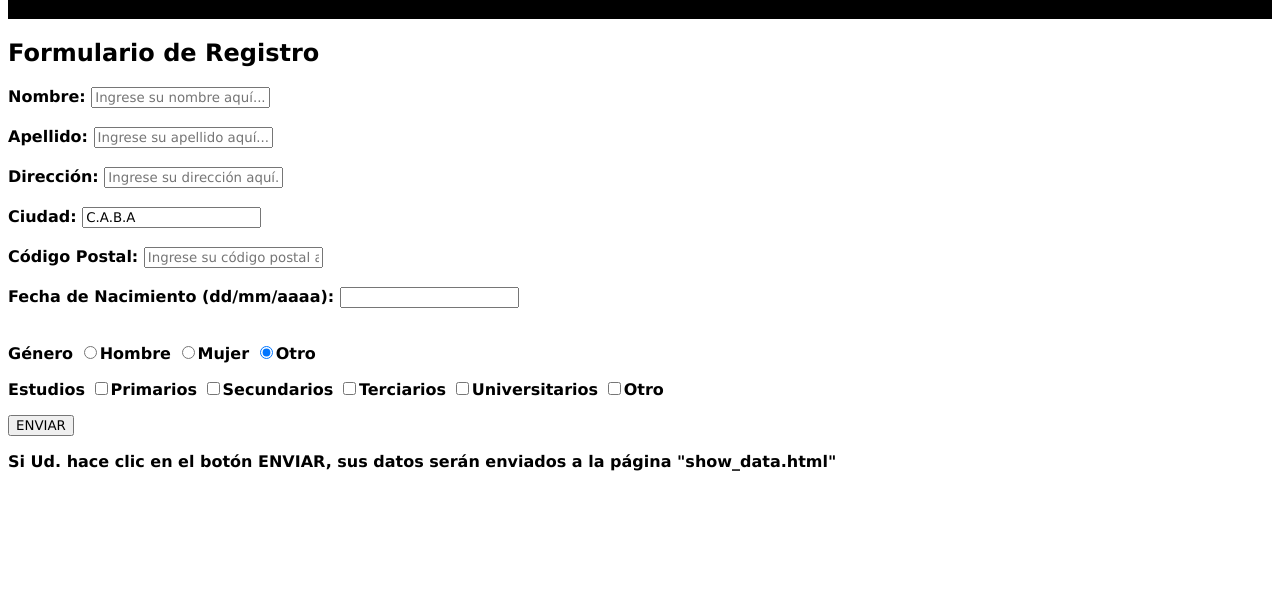
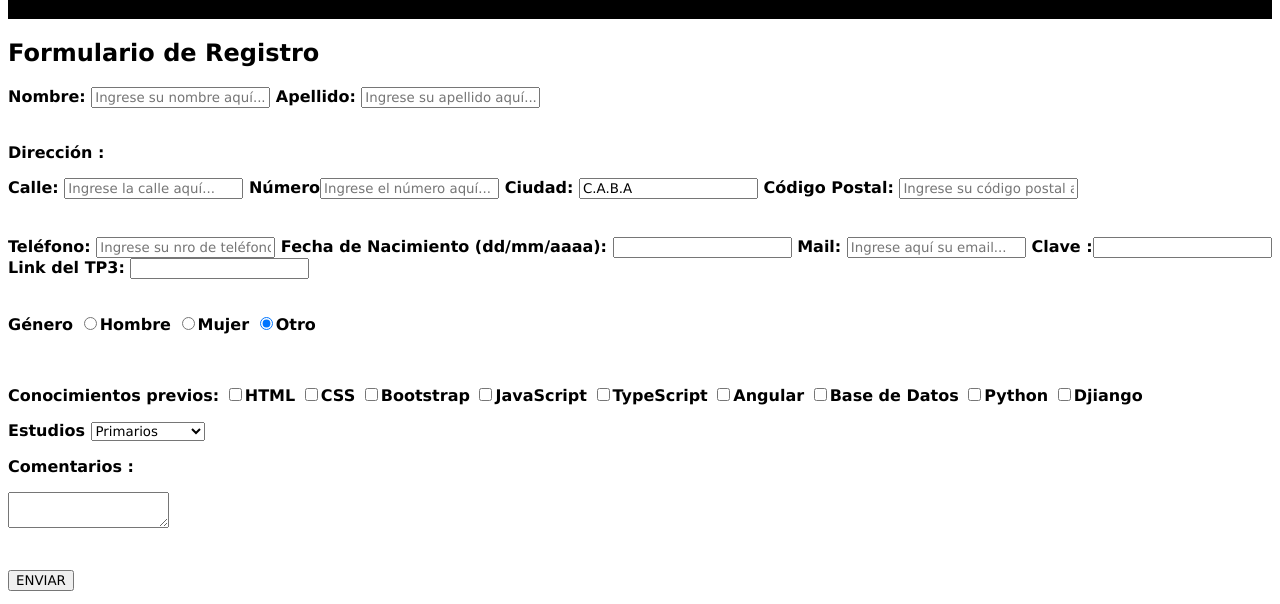
Before and after one commit to alicianap/tp1concss, a plain HTML site: page registro.html in a window 1280 px wide. Shown: the part 127-731 px from the top of the page. Drawn offline with Linux system fonts and the light colour scheme.

Commit message:
disminui la cantidad de lineas en blanco

```diff
--- a/registro.html
+++ b/registro.html
@@ -21,29 +21,40 @@
         <section>
            <h2>Formulario de Registro</h2>
            <form action="show_data.html" target="_blank">
-               <label for="firstname">Nombre: </label><input type="text" name="firstname" placeholder="Ingrese su nombre aquí...">  <br><br>
-               <label for="lastname">Apellido: </label><input type="text" name="lastname" placeholder="Ingrese su apellido aquí...">  <br><br>
-               <label for="street">Dirección: </label><input type="text" name="address" placeholder="Ingrese su dirección aquí...">  <br><br>
-               <label for="city">Ciudad: </label><input type="text" name="city" value="C.A.B.A">  <br><br>
-               <label for="zipcode">Código Postal: </label><input type="text" name="zipcode" placeholder="Ingrese su código postal aquí...">  <br><br>
-               <label for="birthdate">Fecha de Nacimiento (dd/mm/aaaa): </label><input type="text" name="birthdate" >  <br><br>
-
+               <label for="firstname">Nombre: </label><input type="text" name="firstname" placeholder="Ingrese su nombre aquí..."><label for="lastname">  Apellido: </label><input type="text" name="lastname" placeholder="Ingrese su apellido aquí...">  <br><br>
+               <p>Dirección :</p>
+               <label for="street">Calle: </label><input type="text" name="address" placeholder="Ingrese la calle aquí..."><label for="number">  Número</label><input type="text" name="address" placeholder="Ingrese el número aquí...">
+               <label for="city">  Ciudad: </label><input type="text" name="city" value="C.A.B.A"><label for="zipcode">  Código Postal: </label><input type="text" name="zipcode" placeholder="Ingrese su código postal aquí..."><br>  <br><br>
+               <label for="phone">Teléfono: </label><input type="text" name="tel" placeholder="Ingrese su nro de teléfono aquí..."><label for="birthdate">  Fecha de Nacimiento (dd/mm/aaaa): </label><input type="text" name="birthdate"><label for="email">  Mail: </label>
+               <input type="email" name="email" placeholder="Ingrese aquí su email..."><label for="password">  Clave :</label><input type="password" name="password"><label for="link">  Link del TP3: </label><input type="url" name="url"><br><br>
                <p>Género
                   <input type="radio" name="gender" value="hombre" checked>Hombre
                   <input type="radio" name="gender" value="mujer" checked>Mujer
                   <input type="radio" name="gender" value="otro" checked>Otro
+               </p><br>
+               <p>Conocimientos previos:
+                  <input type="checkbox" name="estudio" value="html">HTML
+                  <input type="checkbox" name="estudio" value="css">CSS
+                  <input type="checkbox" name="estudio" value="bootstrap">Bootstrap
+                  <input type="checkbox" name="estudio" value="javascript">JavaScript
+                  <input type="checkbox" name="estudio" value="typescript">TypeScript
+                  <input type="checkbox" name="estudio" value="angular">Angular
+                  <input type="checkbox" name="estudio" value="basededatos">Base de Datos
+                  <input type="checkbox" name="estudio" value="python">Python
+                  <input type="checkbox" name="estudio" value="djiango">Djiango
                </p>
-               <p>Estudios
-                  <input type="checkbox" name="estudio" value="primarios" >Primarios
-                  <input type="checkbox" name="estudio" value="secundarios" >Secundarios
-                  <input type="checkbox" name="estudio" value="terciarios">Terciarios
-                  <input type="checkbox" name="estudio" value="universitarios" >Universitarios
-                  <input type="checkbox" name="estudio" value="otro" >Otro
-               </p>
-               <input type="submit" value="ENVIAR">
-           </form>
-           <p>Si Ud. hace clic en el botón ENVIAR, sus datos serán enviados a la página "show_data.html"</p>
-           <br><br><br><br><br><br><br><br>
+               <p>Estudios  <select name="estudios">
+                   <option value="1">Primarios</option>
+                   <option value="2">Secundarios</option>
+                   <option value="3">Terciarios</option>
+                   <option value="4">Universitarios</option>
+                   <option value="5">Otros</option>
+                   </select>
+                </p>
+                <p>Comentarios :</p>
+                <textarea name="comentario"></textarea><br><br><br>
+                <input type="submit" value="ENVIAR">
+           </form><br>
         </section>
         <footer>
             <p style="text-align: center"><a href="facebook.com" target="_blank" class="redes"><i class="fab fa-facebook"></i></a>
```
Also changed, not shown: acercade.html (+1 -1 lines), contacto.html (+1 -2 lines), index.html (+1 -1 lines).
